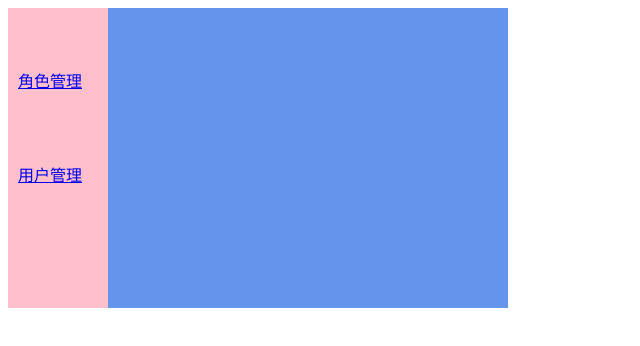
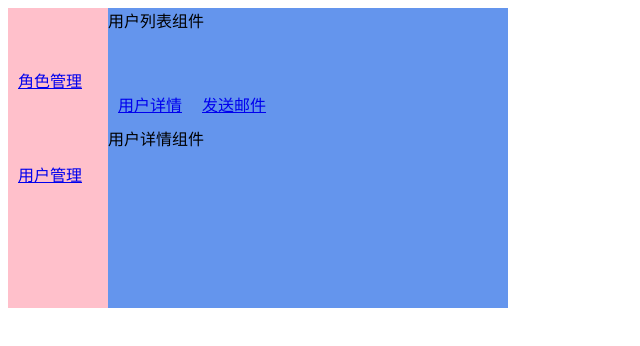
Before and after one commit to boopfish/vue-cli-todo, a Vue app: page /#/user/detail in a window 1280 px wide. Shown: the top 346 px of the page, without its empty margins (0-640 px from the left). Built offline with nearby package versions, Linux system fonts and the light colour scheme.

Commit message:
组件嵌套

```diff
--- a/src/components/UserList.vue
+++ b/src/components/UserList.vue
@@ -1,6 +1,11 @@
 <template>
   <div>
-  <span>用户列表组件</span>
+    <span>用户列表组件</span>
+    <div>
+      <router-link to="/user/detail">用户详情</router-link>
+      <router-link to="/user/email">发送邮件</router-link>
+    </div>
+    <router-view></router-view>
   </div>
 </template>
 
--- /dev/null
+++ b/src/pages/UserDetail.vue
@@ -0,0 +1,15 @@
+<template>
+<div>
+  <span>用户详情组件</span>
+</div>
+</template>
+
+<script>
+export default {
+  name: "UserDetail"
+}
+</script>
+
+<style scoped>
+
+</style>
--- /dev/null
+++ b/src/pages/UserEmail.vue
@@ -0,0 +1,15 @@
+<template>
+  <div>
+    <span>用户邮件发送组件</span>
+  </div>
+</template>
+
+<script>
+export default {
+  name: "UserEmail"
+}
+</script>
+
+<style scoped>
+
+</style>
```
Also changed, not shown: src/router/index.js (+10 -1 lines).
